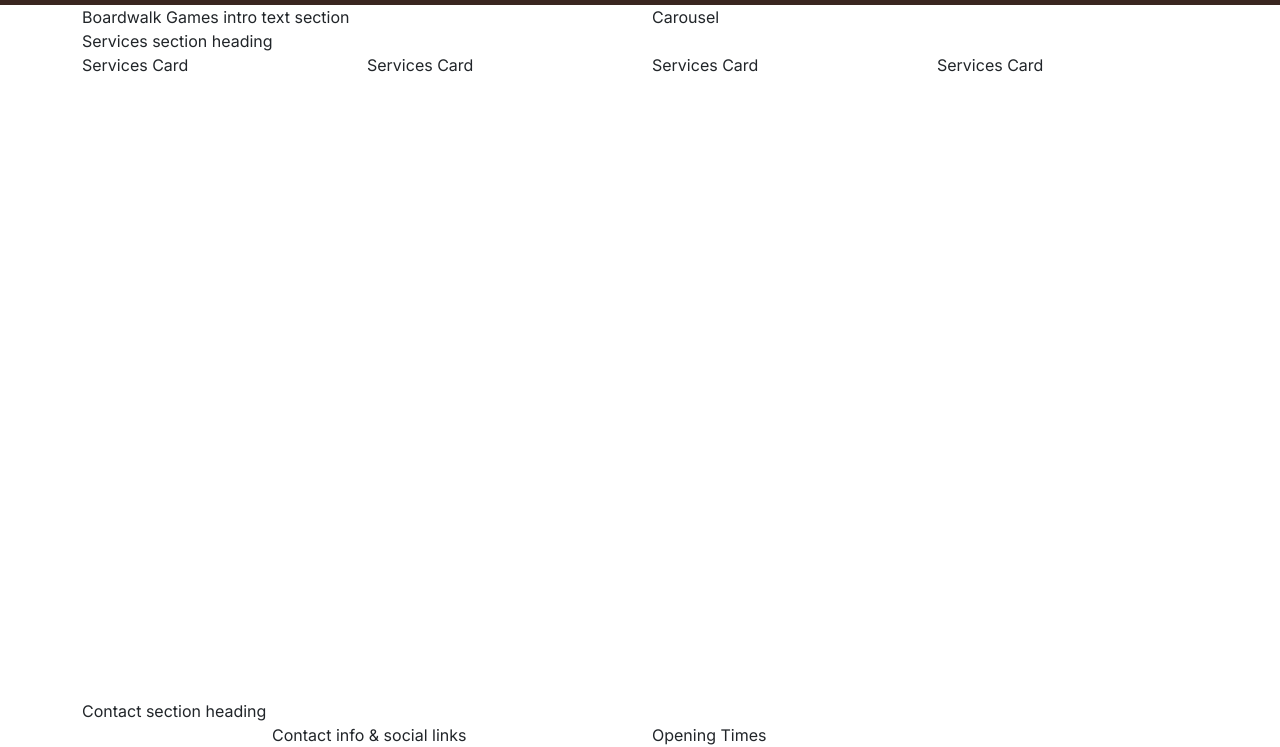
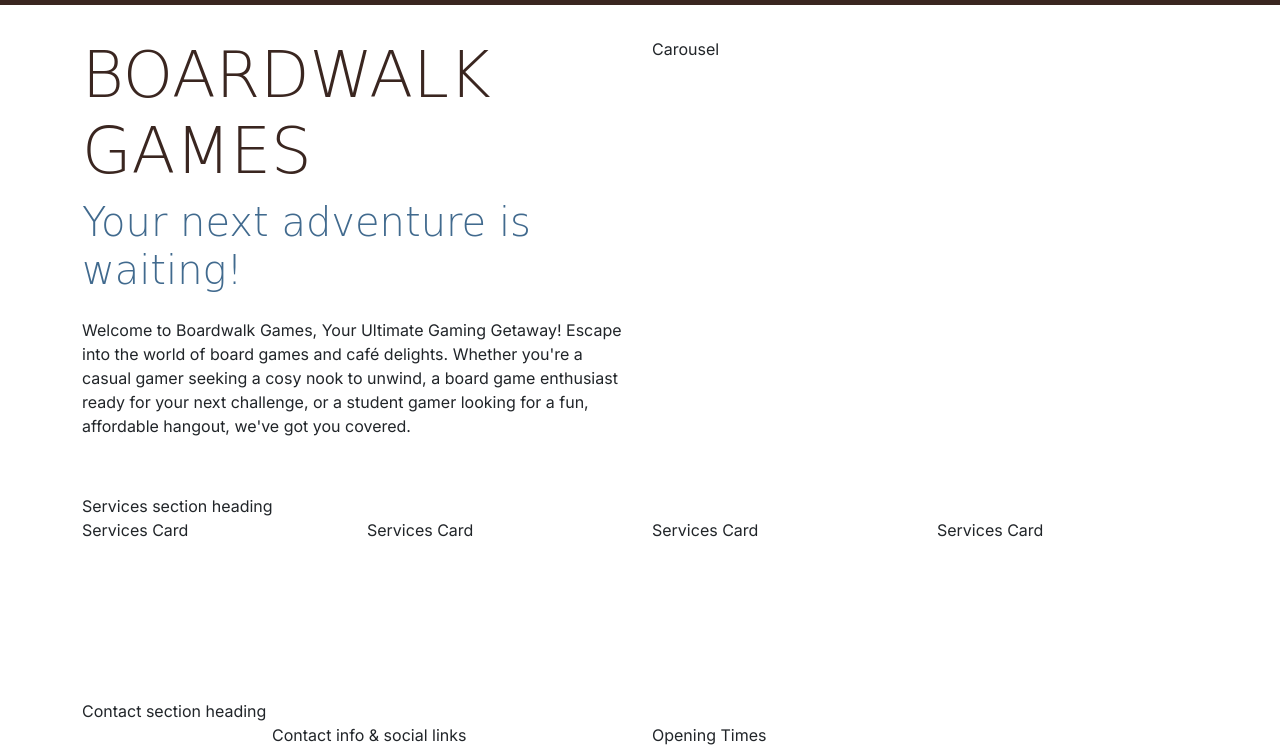
Before and after one commit to adeomosanya-coding/boardwalk-games, a plain HTML site: page index.html in a window 1280 px wide. Shown: the part 53-800 px from the top of the page. Drawn offline with nearby package versions, Linux system fonts and the light colour scheme; a web font is replaced by a local one.

Commit message:
Add the header text

```diff
--- a/assets/css/styles.css
+++ b/assets/css/styles.css
@@ -22,10 +22,16 @@ h2,
 h3 {
     font-family: var(--secondary-font);
     color: var(--primary-color);
+    text-transform: uppercase;
 }
 
 .sub-heading-color {
     color: var(--highlight-color);
+}
+
+.section {
+    margin-top: 2rem;
+    margin-bottom: 2rem;
 }
 
 /* Navbar */
@@ -35,6 +41,11 @@ h3 {
 
 #navbar .logo {
     width: 30px;
+}
+
+/* Header CSS */
+#header .lead {
+    font-family: var(--secondary-font);
 }
 
 /* Grid visualisation CSS for testing */
--- a/index.html
+++ b/index.html
@@ -71,9 +71,15 @@
     </nav>
 
     <!-- Header with Carousel -->
-    <header class="container">
+    <header id="header" class="container section">
       <div class="row">
-        <div class="col-12 col-xl-6">Boardwalk Games intro text section</div>
+        <div class="col-12 col-xl-6 text-center text-xl-start">
+            <h1 class="display-3">Boardwalk Games</h1>
+            <p class="lead display-6 sub-heading-color">Your next adventure is waiting!</p>
+            <p class="my-4">Welcome to Boardwalk Games, Your Ultimate Gaming Getaway! Escape into the world of board games and café delights.
+                Whether you're a casual gamer seeking a cosy nook to unwind, a board game enthusiast ready for your next challenge,
+                or a student gamer looking for a fun, affordable hangout, we've got you covered.</p>
+        </div>
         <div class="col-12 col-xl-6">Carousel</div>
       </div>
     </header>
```
